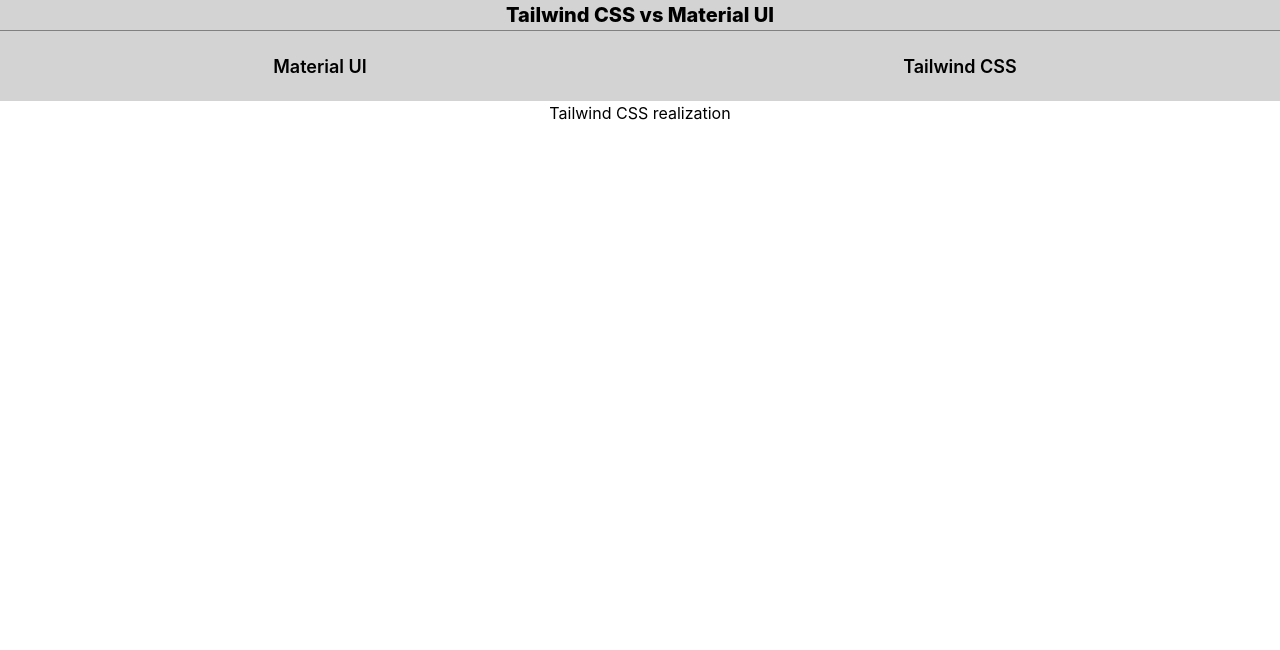
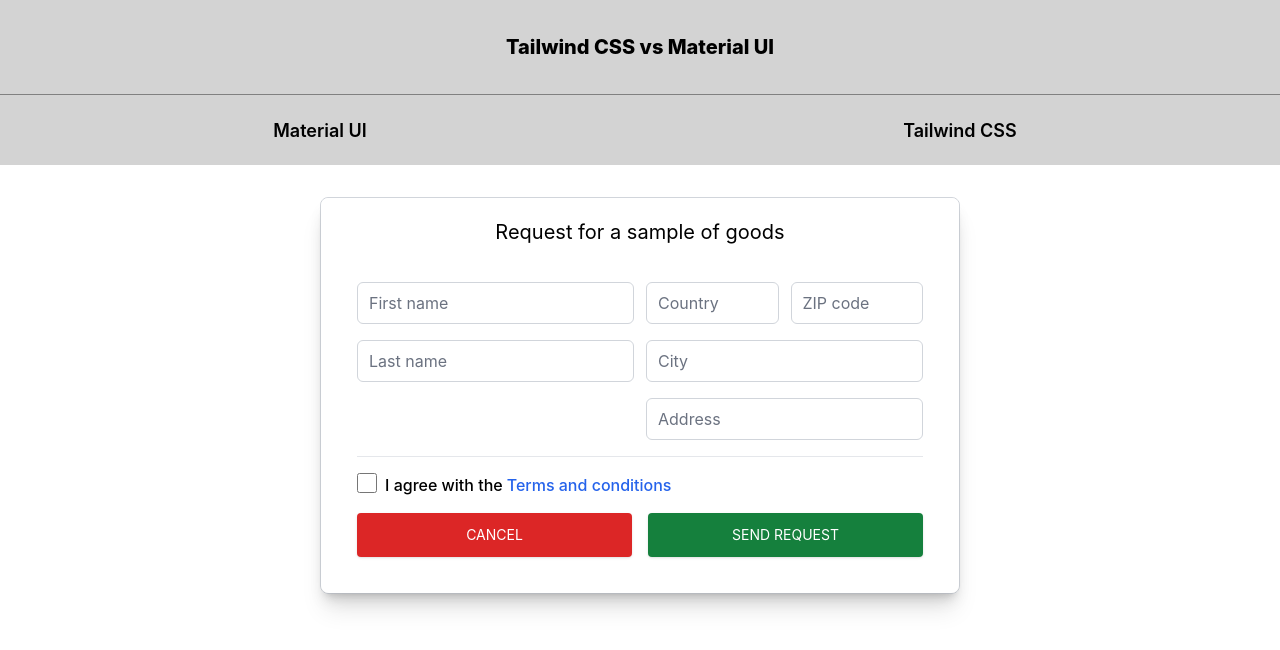
Before and after one commit to ZvegTeam/mui-vs-tailwind, a React (Create React App) app: page /tailwind-css in a window 1280 px wide. Shown: the top 650 px of the page. Built offline with nearby package versions, Linux system fonts and the light colour scheme.

Commit message:
Add Tailwind realization

```diff
--- a/src/App.tsx
+++ b/src/App.tsx
@@ -1,6 +1,6 @@
 import { Navigate, Route, Routes } from 'react-router-dom';
 import { MaterialUI } from './MaterialUI';
-import { TailwindCSS } from './Tailwind';
+import { TailwindCSS } from './TailwindCSS';
 import { Header } from './components';
 
 function App() {
--- a/src/Tailwind/index.tsx
+++ /dev/null
@@ -1,5 +0,0 @@
-import { FC } from 'react';
-
-export const TailwindCSS: FC = () => {
-  return <h1>Tailwind CSS realization</h1>;
-};
--- /dev/null
+++ b/src/TailwindCSS/index.tsx
@@ -0,0 +1,58 @@
+import { FC } from 'react';
+import { Button, InputField } from '../components';
+
+export const TailwindCSS: FC = () => {
+  return (
+    <div className="relative m-8 max-w-screen-sm w-full border rounded-lg border-gray-300 shadow-xl">
+      <div className="border-0 rounded-lg shadow-lg relative flex flex-col w-auto bg-white outline-none focus:outline-none">
+        <div className="flex items-start justify-center p-5 rounded-t ">
+          <h2 className="text-xl font=semibold">
+            Request for a sample of goods
+          </h2>
+        </div>
+        <div className="relative px-6 pb-5 flex-auto">
+          <div className="p-3">
+            <div className="w-full flex flex-col gap-3 sm:flex-row mb-4 border-grey-500 border-b pb-4">
+              <div className="w-full flex flex-col gap-3 w-full">
+                <InputField label="First name" />
+                <InputField label="Last name" />
+              </div>
+              <div className="w-full flex flex-col gap-3 w-full">
+                <div className="w-full flex flex-col gap-3 sm:flex-row">
+                  <InputField label="Country" />
+                  <InputField label="ZIP code" />
+                </div>
+                <InputField label="City" />
+                <InputField label="Address" />
+              </div>
+            </div>
+            <div className="flex align-center pb-4">
+              <input
+                id="link-checkbox"
+                type="checkbox"
+                value=""
+                className="w-5 h-5 text-blue-600 bg-gray-100 border-gray-300 rounded"
+              />
+              <label
+                htmlFor="link-checkbox"
+                className="ms-2 text-base font-medium cursor-pointer"
+              >
+                I agree with the
+                <a
+                  href="/"
+                  className="text-blue-600 hover:underline text-base ml-1"
+                >
+                  Terms and conditions
+                </a>
+              </label>
+            </div>
+            <div className="flex flex-col sm:flex-row items-center gap-4">
+              <Button title="Cancel" variant="cancel" />
+              <Button title="Send request" variant="accept" />
+            </div>
+          </div>
+        </div>
+      </div>
+    </div>
+  );
+};
--- /dev/null
+++ b/src/components/Button/index.tsx
@@ -0,0 +1,28 @@
+import { FC } from 'react';
+
+type Props = {
+  variant: 'accept' | 'cancel';
+  title: string;
+};
+
+export const Button: FC<Props> = (props) => {
+  const { title, variant } = props;
+
+  let bgColorClassNames: string = 'bg-green-700 active:bg-green-800';
+
+  if (variant === 'cancel') {
+    bgColorClassNames = 'bg-red-600 active:bg-red-800';
+  }
+
+  return (
+    <button
+      className={
+        'text-white w-full uppercase text-sm px-6 py-3 rounded shadow hover:shadow-lg outline-none focus:outline-none mb-1 ' +
+        bgColorClassNames
+      }
+      type="button"
+    >
+      {title}
+    </button>
+  );
+};
--- a/src/components/Header/index.tsx
+++ b/src/components/Header/index.tsx
@@ -5,7 +5,7 @@ export const Header: FC = () => {
   return (
     <>
       <header className="main-header">
-        <h3>Tailwind CSS vs Material UI</h3>
+        <h3 className='header-title'>Tailwind CSS vs Material UI</h3>
         <nav className='nav'>
           <ul className='nav-list'>
             <li className='nav-list-item'>
--- /dev/null
+++ b/src/components/InputField/index.tsx
@@ -0,0 +1,27 @@
+import { FC } from 'react';
+
+type Props = {
+  label?: string;
+};
+
+export const InputField: FC<Props> = (props) => {
+  const { label } = props;
+  return (
+    <div className="flex flex-col gap-4">
+      <div className="w-full">
+        <div className="relative mt-1 w-full">
+          <div className="relative w-full">
+            <input
+              type="text"
+              className="block w-full px-3 pb-2 pt-2 text-base text-gray-900 bg-transparent rounded-md border border-gray-300 appearance-none focus:outline-none focus:ring-0 focus:border-blue-600 focus:border-1 hover:border-gray-500 hover:border peer"
+              placeholder=""
+            />
+            <label className="absolute pointer-events-none text-base text-gray-500 duration-300 transform top-1 -translate-y-4 scale-75 z-10 origin-[0] px-2 peer-focus:px-2 bg-white peer-focus:text-blue-600 peer-placeholder-shown:scale-100 peer-placeholder-shown:-translate-y-1/2 peer-placeholder-shown:top-1/2 peer-focus:top-2 peer-focus:scale-75 peer-focus:-translate-y-5 peer-focus:translate-x rtl:peer-focus:translate-x-1/6 rtl:peer-focus:left-auto start-1">
+              {label}
+            </label>
+          </div>
+        </div>
+      </div>
+    </div>
+  );
+};
--- a/src/components/index.ts
+++ b/src/components/index.ts
@@ -1 +1,3 @@
 export * from './Header';
+export * from './Button';
+export * from './InputField';
```
